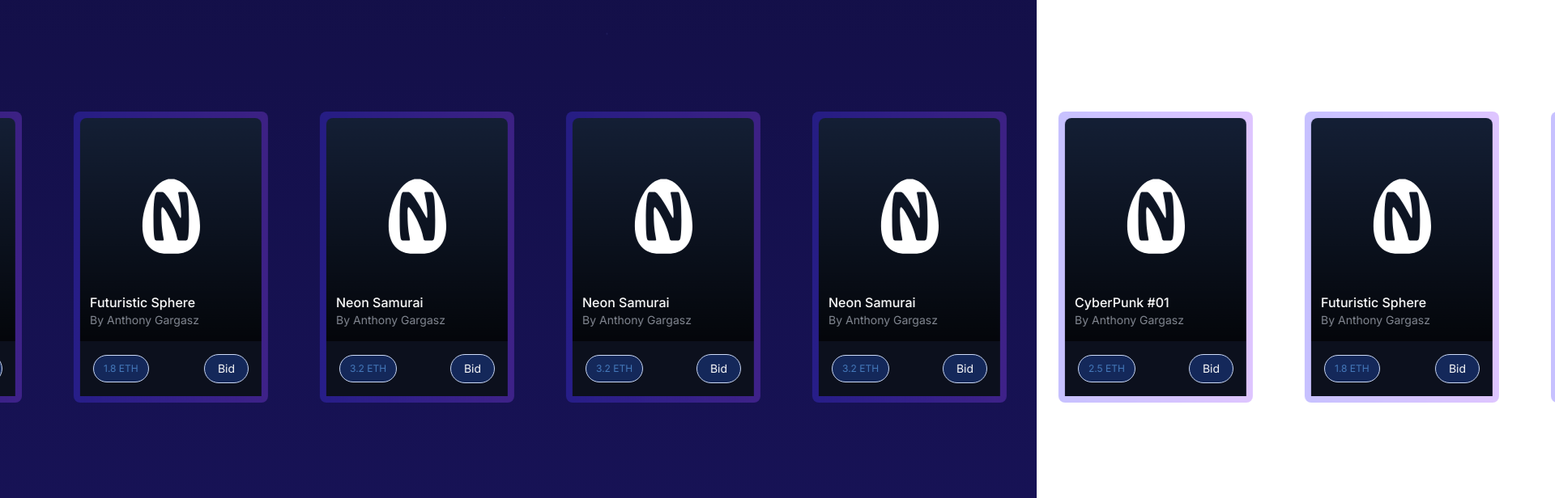
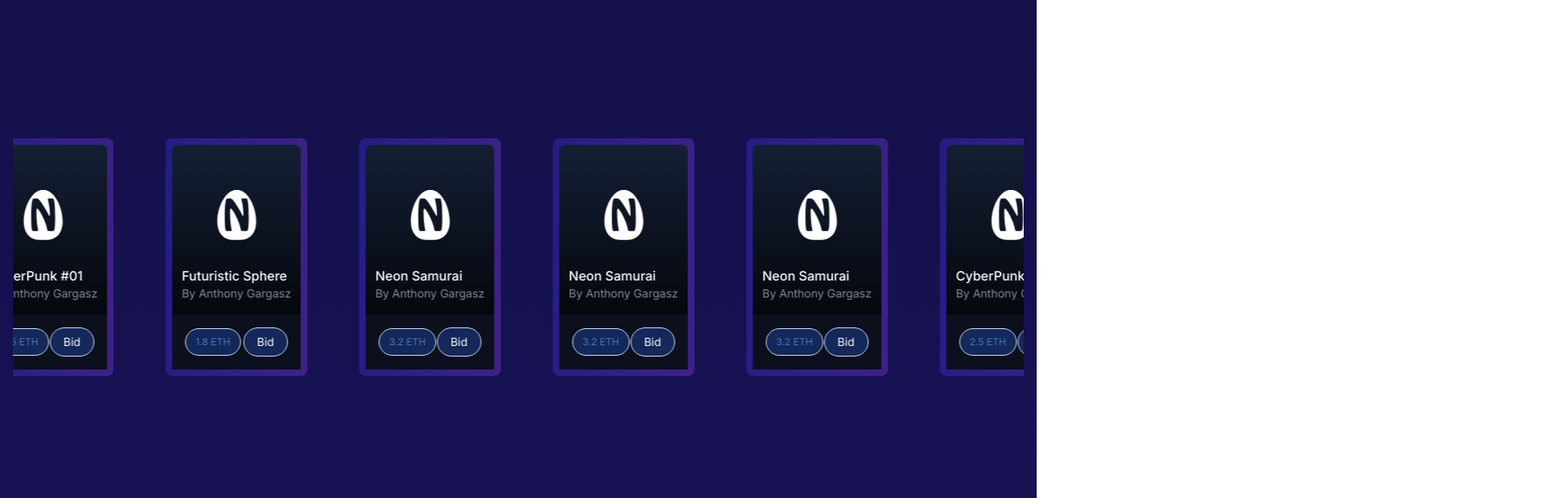
Before and after one commit to NFTopia-Foundation/nftopia, a Next.js app in the folder apps/frontend/: page / in a window 1280 px wide. Shown: the part 880-1496 px from the top of the page at 81% size, 1920 px wide, since content can reach past the window. Built offline with nearby package versions, Linux system fonts and the light colour scheme.

Commit message:
feat:Enhance Marquee Animation with Hover Effects on PopularThisWeek Card #34

```diff
--- a/apps/frontend/app/globals.css
+++ b/apps/frontend/app/globals.css
@@ -78,3 +78,21 @@
     @apply bg-background text-foreground;
   }
 }
+
+
+@keyframes marquee {
+  0% {
+    transform: translateX(0);
+  }
+  100% {
+    transform: translateX(-50%);
+  }
+}
+
+.animate-marquee {
+  animation: marquee 20s linear infinite;
+}
+
+.animate-pause {
+  animation-play-state: paused;
+}
--- a/apps/frontend/app/page.tsx
+++ b/apps/frontend/app/page.tsx
@@ -1,76 +1,13 @@
 import { ExploreCategories } from "@/components/explore-categories";
 import { MainHero } from "@/components/main-hero";
 import { TopSellers } from "@/components/top-sellers";
-import PopularThisWeek from "@/components/PopularThisWeek";
-import Image from "next/image";
-
-
-export type NFTItem = {
-  id: number;
-  name: string;
-  image: string;
-  price: string;
-  desc: string;
-};
-
-const nftItems: NFTItem[] = [
-  {
-    id: 1,
-    name: "CyberPunk #01",
-    image: "/nftopia-03.svg",
-    price: "2.5 ETH",
-    desc: "By Anthony Gargasz",
-  },
-  {
-    id: 2,
-    name: "Futuristic Sphere",
-    image: "/nftopia-03.svg",
-    desc: "By Anthony Gargasz",
-    price: "1.8 ETH",
-  },
-  {
-    id: 3,
-    name: "Neon Samurai",
-    image: "/nftopia-03.svg",
-    desc: "By Anthony Gargasz",
-    price: "3.2 ETH",
-  },
-
-  {
-    id: 4,
-    name: "Neon Samurai",
-    image: "/nftopia-03.svg",
-    desc: "By Anthony Gargasz",
-    price: "3.2 ETH",
-  },
-
-  {
-    id: 5,
-    name: "Neon Samurai",
-    image: "/nftopia-03.svg",
-    desc: "By Anthony Gargasz",
-    price: "3.2 ETH",
-  },
-];
+import PopularThisWeekMarqueeParent from "@/components/PopularThisWeekMarqueeParent";
 
 export default function Home() {
   return (
     <div className="relative z-10 max-w-7xl mx-auto px-4 py-8 space-y-16">
       <MainHero />
-      <div className="flex max-w-6xl mx-auto items-center min-h-screen p-8 pb-20 gap-16 sm:p-20 animate-marquee whitespace-nowrap">
-        {nftItems
-          .concat(nftItems)
-          .map(({ id, name, price, image, desc }, index) => (
-            <PopularThisWeek
-              key={index}
-              desc={desc}
-              id={id}
-              name={name}
-              price={price}
-              image={image}
-            />
-          ))}
-      </div>
+      <PopularThisWeekMarqueeParent />
       <TopSellers />
       <ExploreCategories />
     </div>
--- /dev/null
+++ b/apps/frontend/components/PopularThisWeekMarqueeParent.tsx
@@ -0,0 +1,85 @@
+"use client";
+
+import React, { useState } from 'react';
+import PopularThisWeek from './PopularThisWeek';
+
+export type NFTItem = {
+  id: number;
+  name: string;
+  image: string;
+  price: string;
+  desc: string;
+};
+
+const nftItems: NFTItem[] = [
+  {
+    id: 1,
+    name: "CyberPunk #01",
+    image: "/nftopia-03.svg",
+    price: "2.5 ETH",
+    desc: "By Anthony Gargasz",
+  },
+  {
+    id: 2,
+    name: "Futuristic Sphere",
+    image: "/nftopia-03.svg",
+    desc: "By Anthony Gargasz",
+    price: "1.8 ETH",
+  },
+  {
+    id: 3,
+    name: "Neon Samurai",
+    image: "/nftopia-03.svg",
+    desc: "By Anthony Gargasz",
+    price: "3.2 ETH",
+  },
+  {
+    id: 4,
+    name: "Neon Samurai",
+    image: "/nftopia-03.svg",
+    desc: "By Anthony Gargasz",
+    price: "3.2 ETH",
+  },
+  {
+    id: 5,
+    name: "Neon Samurai",
+    image: "/nftopia-03.svg",
+    desc: "By Anthony Gargasz",
+    price: "3.2 ETH",
+  },
+];
+
+export const PopularThisWeekMarqueeParent: React.FC = () => {
+  const [hoveredCardId, setHoveredCardId] = useState<number | null>(null);
+
+  return (
+    <div className="relative z-10 overflow-hidden">
+      <div
+        className={`flex max-w-6xl mx-auto items-center min-h-screen p-8 pb-20 gap-16 sm:p-20 whitespace-nowrap
+        ${hoveredCardId !== null ? 'animate-pause' : 'animate-marquee'}`}
+      >
+        {nftItems
+          .concat(nftItems)
+          .map(({ id, name, price, image, desc }, index) => (
+            <div
+              key={index}
+              className={`transition-transform duration-300 ease-in-out
+              ${hoveredCardId === id ? 'scale-105' : ''}`}
+              onMouseEnter={() => setHoveredCardId(id)}
+              onMouseLeave={() => setHoveredCardId(null)}
+            >
+              <PopularThisWeek
+                desc={desc}
+                id={id.toString()}
+                name={name}
+                price={price}
+                image={image}
+              />
+            </div>
+          ))}
+      </div>
+    </div>
+  );
+};
+
+export default PopularThisWeekMarqueeParent;
--- a/apps/frontend/package.json
+++ b/apps/frontend/package.json
@@ -24,8 +24,8 @@
     "gsap": "^3.12.7",
     "localforage": "^1.10.0",
     "lucide-react": "^0.446.0",
-    "next": "13.5.1",
-    "postcss": "8.4.30",
+    "next": "^15.2.4",
+    "postcss": "^8.5.3",
     "react": "18.2.0",
     "react-dom": "18.2.0",
     "shadcn-ui": "^0.9.5",
```
Also changed, not shown: apps/frontend/components/PopularThisWeek.tsx (+8 -1 lines), 1 other file (tests, documents, lock files or other folders).
